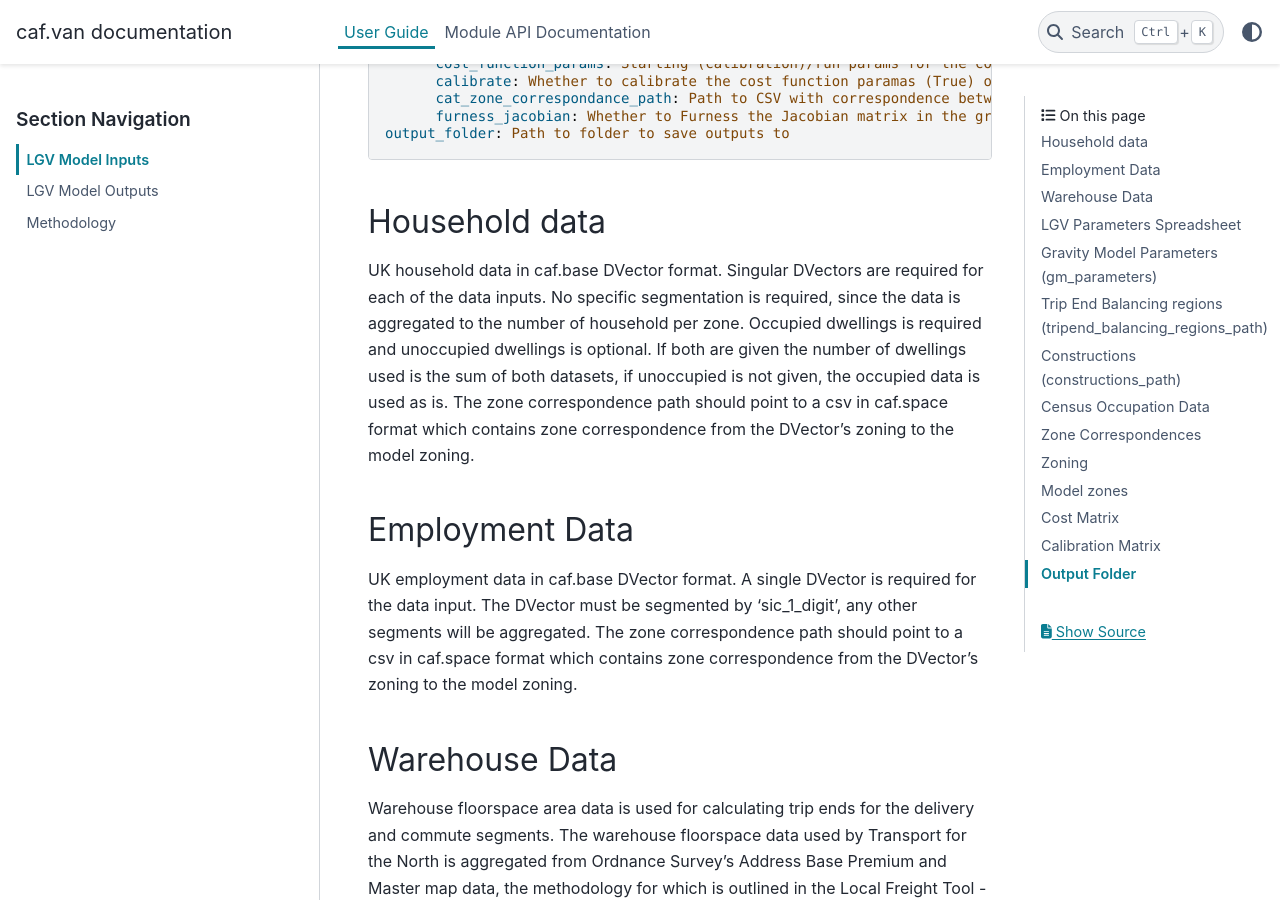
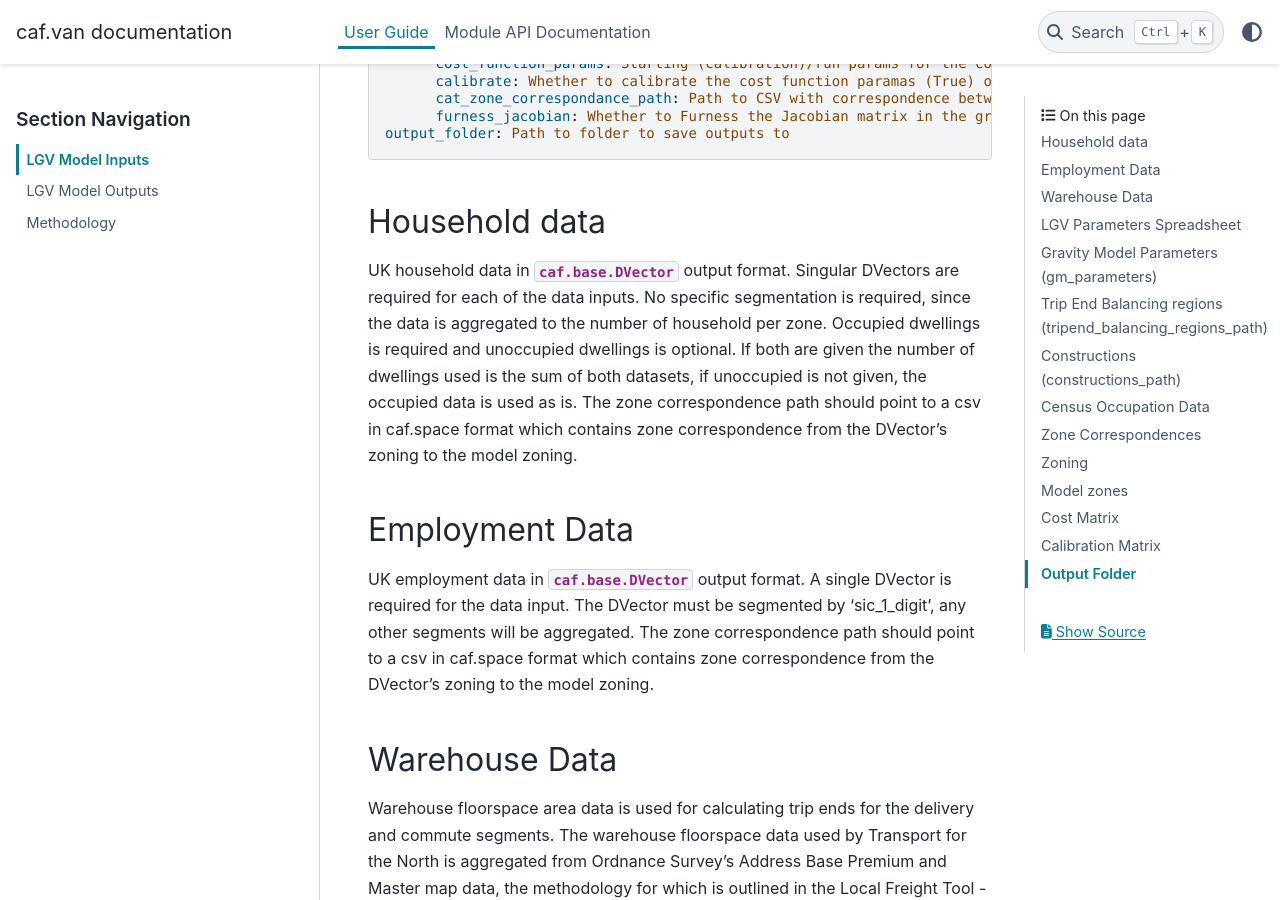
Before and after one commit to Transport-for-the-North/caf.van, a Sphinx documentation site: the page built from docs/source/inputs.rst, in a window 1280 px wide and 900 px high, scrolled down 1273 px. Built offline with Sphinx 7.4.7 and the PyData theme 0.15.4, drawn with Linux system fonts in a browser that asks for light colours; pages that are not in the unit, such as notebooks, are missing from menus.

Commit message:
added reference to caf.base

```diff
--- a/docs/source/conf.py
+++ b/docs/source/conf.py
@@ -80,6 +80,7 @@ sphinx_gallery_conf = {
 # -- Options for Linking to external docs (intersphinx) ----------------------
 intersphinx_mapping = {
     "caf.distribute": ("https://cafdistribute.readthedocs.io/en/stable/", None),
+    "caf.base": ("https://cafbase.readthedocs.io/en/stable/", None),
 }
 intersphinx_timeout = 30
 
--- a/docs/source/inputs.rst
+++ b/docs/source/inputs.rst
@@ -61,7 +61,7 @@ can be created with the command ``python -m LFT.lgv_model -e``.*
 
 Household data
 -------------------------------------------
-UK household data in caf.base DVector format. Singular DVectors are required for each of the data inputs.
+UK household data in :class:`caf.base.DVector` output format. Singular DVectors are required for each of the data inputs.
 No specific segmentation is required, since the data is aggregated to the number of household per zone.
 Occupied dwellings is required and unoccupied dwellings is optional.
 If both are given the number of dwellings used is the sum of both datasets, if unoccupied is not given, the occupied data is used as is.
@@ -70,7 +70,7 @@ The zone correspondence path should point to a csv in caf.space format which con
 
 Employment Data
 ---------------
-UK employment data in caf.base DVector format. A single DVector is required for the data input.
+UK employment data in :class:`caf.base.DVector` output format. A single DVector is required for the data input.
 The DVector must be segmented by 'sic_1_digit', any other segments will be aggregated.
 The zone correspondence path should point to a csv in caf.space format which contains zone correspondence from the DVector's zoning to the model zoning.
 
```
